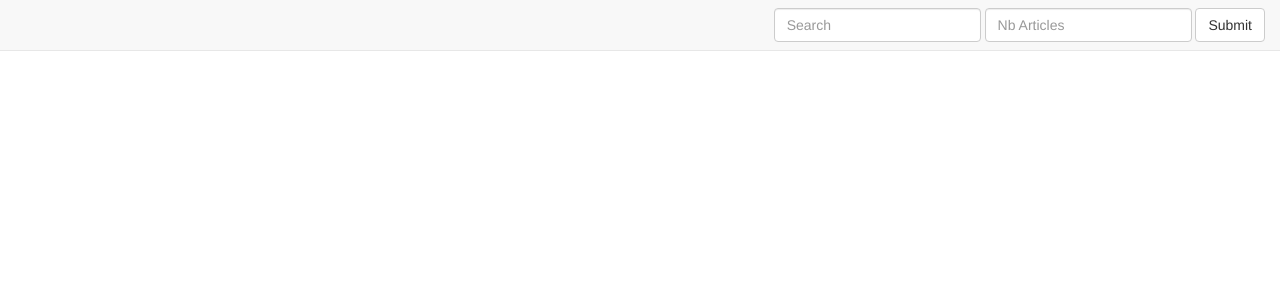
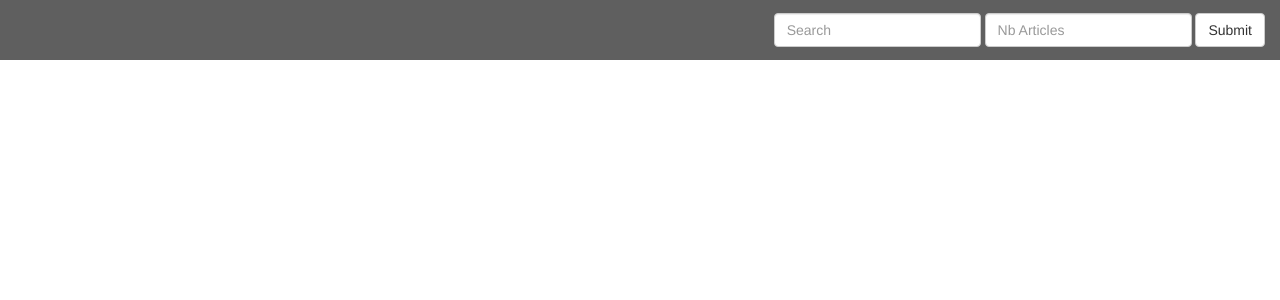
Before and after one commit to BlasonB/hack1flj, a PHP site: page /?name=1 in a window 1280 px wide. Shown: the top 300 px of the page. Run offline with PHP 8.4, Linux system fonts and the light colour scheme; data that the repository does not hold is empty.

Commit message:
quelques changement css

```diff
--- a/index.php
+++ b/index.php
@@ -1,7 +1,7 @@
 <?php
 require('php/header.php');
 ?>
-<div class="container">
+<div class="container-fluid">
     <div class="row">
 
 <?php
@@ -34,7 +34,7 @@ for ($p=0; $p <= ($nb-1); $p++) :
     ?>
 
             <div class="col-md-3 resultats">
-            <div>
+                <div class="divdenfer">
                     <h2>Votre résultat</h2>
                     <table>
                         <tr>
@@ -47,7 +47,7 @@ for ($p=0; $p <= ($nb-1); $p++) :
                         </tr>
                         <tr>
                             <td><strong>Image</strong></td>
-                        <td><img class="thumbnail" src="<?=$image?>"/></td>
+                            <td><img class="thumbnail img-responsive" src="<?=$image?>"/></td>
                         </tr>
                         <tr>
                             <td><strong>Calories</strong></td>
--- a/src/style.css
+++ b/src/style.css
@@ -4,7 +4,15 @@ body {
     background: url("") center center no-repeat;
     background-size: cover;
     position: inherit;
-    padding-top: 70px;
+    padding-top: 80px;
+}
+
+.navbar-default {
+    background-color: #5F5F5F;
+    border: 1px white;
+    height: 60px;
+    padding-top: 5px;
+    padding-bottom: 5px;
 }
 
 .resultats {
```
Lines whose indentation alone changed are shown as unchanged.
